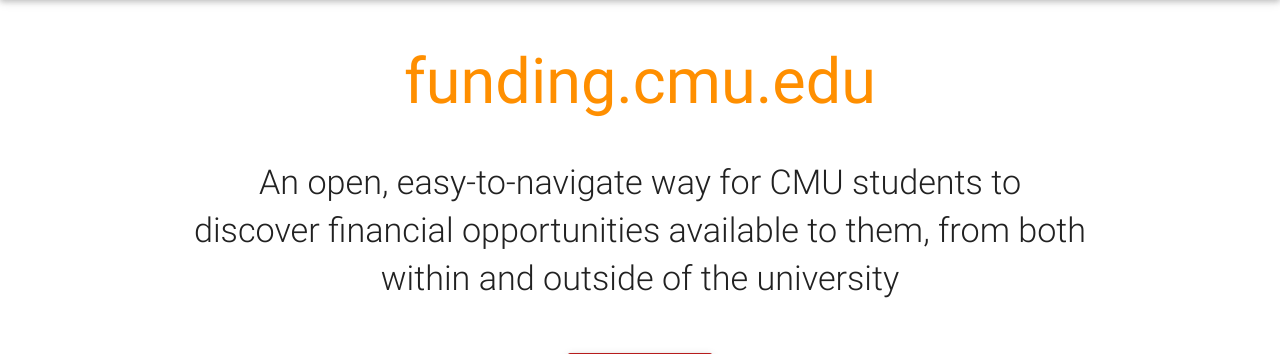
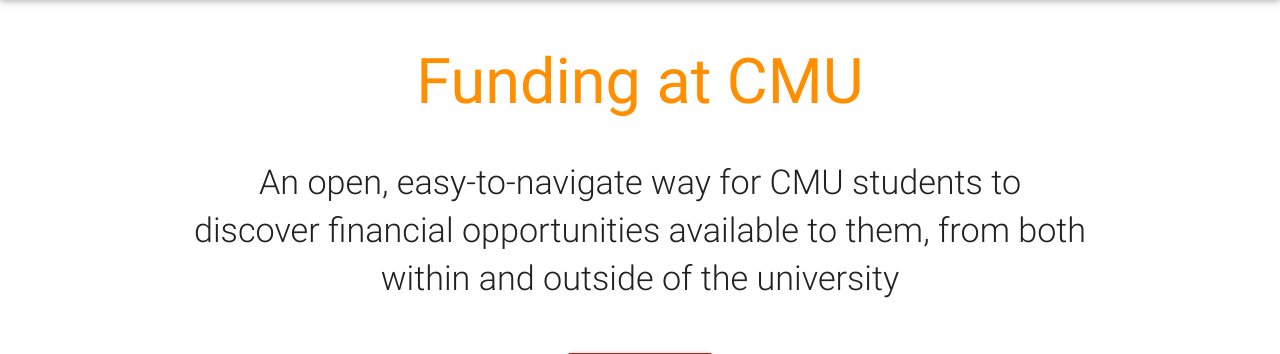
Before and after one commit to CMU-Senate/Funding-at-CMU, a Python web app: template templates/index.html in a window 1280 px wide. Shown: the part 64-418 px from the top of the page. Run offline with Jinja, Linux system fonts and the light colour scheme; the template is opened without the code that fills it, so the values that code supplies are empty.

Commit message:
Branding changes (missed one)

```diff
--- a/templates/index.html
+++ b/templates/index.html
@@ -3,7 +3,7 @@
 {% block main %}
 <div class="section">
   <div class="container">
-    <h1 class="center amber-text text-darken-3">funding.cmu.edu</h1>
+    <h1 class="center amber-text text-darken-3">Funding at CMU</h1>
     <div class="row center">
       <h4 class="col s12 light" style="margin-bottom: 1.5em; line-height: 48px;">
         An open, easy-to-navigate way for CMU students to discover financial opportunities available to them, from both within and outside of the university
```
